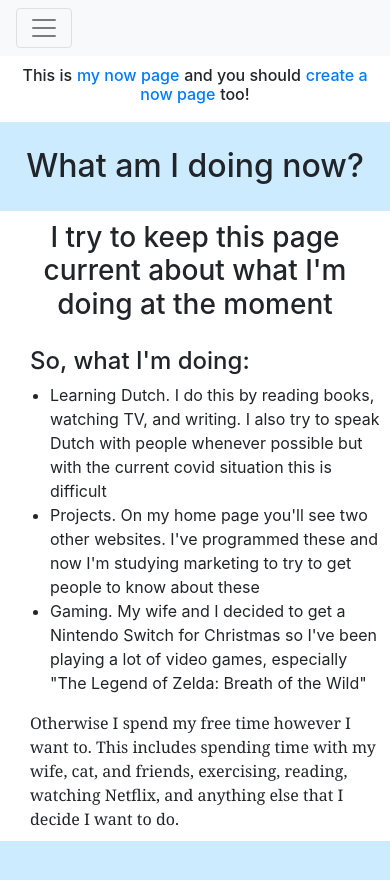
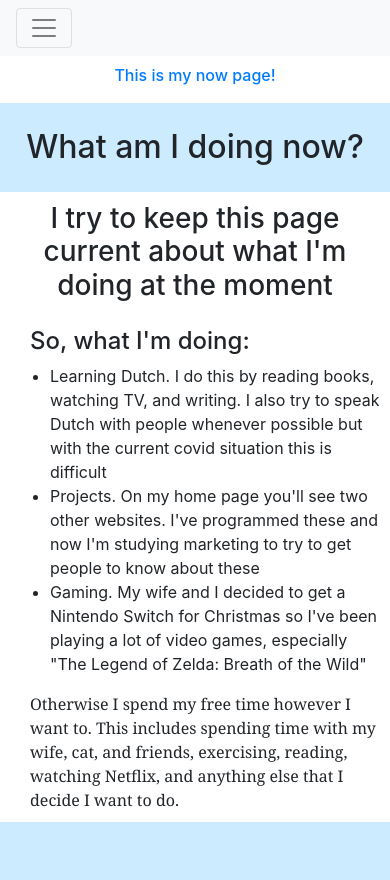
Before and after one commit to SheaMeyers/SheaMeyers.github.io, a React (Create React App) app: page /now in a window 390 px wide. Shown: the top 880 px of the page. Built offline with nearby package versions, Linux system fonts and the light colour scheme.

Commit message:
Fix mobility issues

```diff
--- a/src/Home.css
+++ b/src/Home.css
@@ -60,7 +60,7 @@ html, body, #root {
 
 .Projects-portion--title {
     margin: 20px;
-    font-size: 5vw;
+    font-size: 3rem;
 }
 
 .Projects-portion--sub-title {
@@ -68,7 +68,7 @@ html, body, #root {
     width: 100%;
     padding: 20px;
     margin: 0;
-    font-size: 4vw;
+    font-size: 2rem;
     background-color: #ccebff;
 }
 
--- a/src/Now.tsx
+++ b/src/Now.tsx
@@ -9,11 +9,7 @@ const Now: React.FC = () => {
             <div className="Now">
                 <div className="Now--white-section">
                     <h6 style={{textAlign: 'center'}}>
-                        This is
-                        <a style={{margin: '0.3rem'}} href="https://nownownow.com/p/dYg2" target="_blank" rel="noopener noreferrer">my now page</a>
-                        and you should
-                        <a style={{margin: '0.3rem'}} href="https://nownownow.com/about" target="_blank" rel="noopener noreferrer">create a now page</a>
-                        too!
+                        <a style={{margin: '0.3rem'}} href="https://nownownow.com/p/dYg2" target="_blank" rel="noopener noreferrer">This is my now page!</a>
                     </h6>
                 </div>
                 <div className="Now--non-white-section">
```
